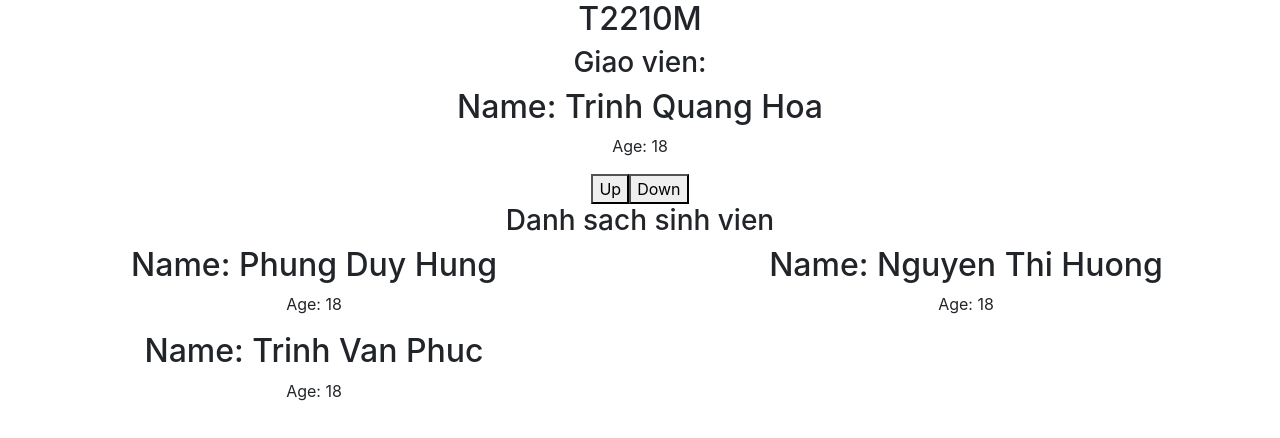
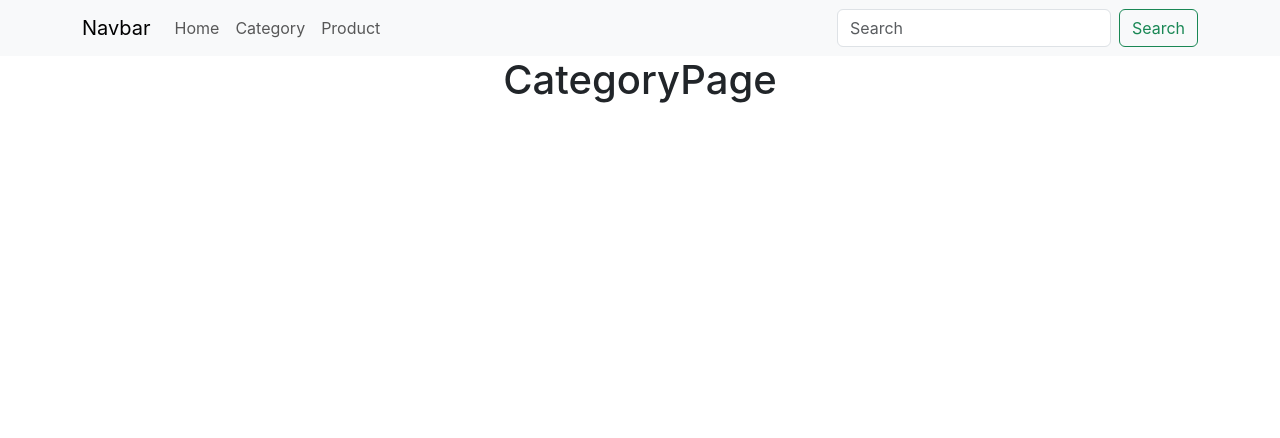
Before and after one commit to nthuongg/SEM3, a React (Create React App) app in the folder ReactJs/reactjs_demo/: page /category in a window 1280 px wide. Shown: the top 438 px of the page. Built offline with nearby package versions, Linux system fonts and the light colour scheme.

Commit message:
call api

```diff
--- a/ReactJs/reactjs_demo/package.json
+++ b/ReactJs/reactjs_demo/package.json
@@ -6,7 +6,9 @@
     "@testing-library/jest-dom": "^5.17.0",
     "@testing-library/react": "^13.4.0",
     "@testing-library/user-event": "^13.5.0",
+    "bootstrap": "^5.3.2",
     "react": "^18.2.0",
+    "react-bootstrap": "^2.9.1",
     "react-dom": "^18.2.0",
     "react-router-dom": "^6.20.0",
     "react-scripts": "5.0.1",
@@ -35,5 +37,8 @@
       "last 1 firefox version",
       "last 1 safari version"
     ]
+  },
+  "devDependencies": {
+    "tailwindcss": "^3.3.5"
   }
 }
--- a/ReactJs/reactjs_demo/src/App.js
+++ b/ReactJs/reactjs_demo/src/App.js
@@ -1,14 +1,25 @@
 import logo from './logo.svg';
 import './App.css';
-import Student from './components/Student';
-import Teacher from './components/Teacher';
-import ClassRoom from './components/ClassRoom';
+import NavComponent from './components/shared/Nav';
+import { Route, Routes } from 'react-router-dom';
+import HomePage from './components/pages/Home';
+import CategoryPage from './components/pages/Category';
+import ProductPage from './components/pages/Product';
+import RegisterPage from './components/pages/Register';
 
 function App() {
   return (
     <div className="App">
-      <ClassRoom/>
+    <NavComponent/>
+    <div className='content'>
+      <Routes>
+        <Route path='/' element={<HomePage/>}/>
+        <Route path='/category' element={<CategoryPage/>}/>
+        <Route path='/product' element={<ProductPage/>}/>
+
+      </Routes>
     </div>
+</div>
   );
 }
 
--- a/ReactJs/reactjs_demo/src/components/ClassRoom.js
+++ /dev/null
@@ -1,51 +0,0 @@
-import React from "react";
-
-import Student from "./Student";
-import Teacher from "./Teacher";
-
-class ClassRoom extends React.Component{
-    constructor(props){
-        super(props);
-        this.state = {
-            teacher: {
-                name: "Trinh Quang Hoa",
-                age: 18
-            },
-            students: [
-                {
-                    name:"Phung Duy Hung"
-                },
-                {
-                    name:"Nguyen Thi Huong"
-                },
-                {
-                    name:"Trinh Van Phuc"
-                }
-            ]
-        }
-    }
-    render(){
-        const teacher = this.state.teacher;
-        const students = this.state.students;
-        return (
-            <div>
-                <h2>T2210M</h2>
-                <h3>Giao vien: </h3>
-                <Teacher teacher={teacher}/>
-                <h3>Danh sach sinh vien</h3>
-                <div className="row">
-                    {
-                        students.map((e,i)=>{
-                            return (
-                                <div key={i} className="col-6">
-                                    <Student  student_name={e.name}/>
-                                </div>
-                            )
-                        })
-                    }
-                </div>
-            </div>
-        )
-    }
-}
-export default ClassRoom;
--- a/ReactJs/reactjs_demo/src/components/Student.js
+++ /dev/null
@@ -1,10 +0,0 @@
-function Student(props){
-    const name = props.student_name;
-    return(
-        <div>
-            <h2>Name: {name}</h2>
-            <p>Age: 18</p>
-        </div>
-    )
-}
-export default Student;
--- a/ReactJs/reactjs_demo/src/components/Teacher.js
+++ /dev/null
@@ -1,36 +0,0 @@
-import React from "react";
-
-class Teacher extends React.Component{
-    constructor(props){
-        super(props);
-        // this.state = {
-        //     age: 18
-        // }
-        this.increment = this.increment.bind(this);
-        this.decrease = this.decrease.bind(this);
-    }
-
-    increment() {
-        const age = this.state.age;
-        this.setState({age:age+1});
-    }
-
-    decrease() {
-        const age = this.state.age;
-        this.setState({age:age-1});
-    }
-
-
-    render(){
-        const teacher = this.props.teacher;
-        return (
-            <div>
-                <h2>Name: {teacher.name}</h2>
-                <p>Age: {teacher.age}</p>
-                <button type="button" onClick={this.increment}>Up</button>
-                <button type="button" onClick={this.decrease}>Down</button>
-            </div>
-        );
-    }
-}
-export default Teacher;
--- /dev/null
+++ b/ReactJs/reactjs_demo/src/components/pages/Category.js
@@ -0,0 +1,8 @@
+function CategoryPage(){
+    return (
+        <div className="container">
+            <h1>CategoryPage</h1>
+        </div>
+    )
+}
+export default CategoryPage;
--- /dev/null
+++ b/ReactJs/reactjs_demo/src/components/pages/Home.js
@@ -0,0 +1,50 @@
+import React from "react";
+import { Card, Col, Row } from "react-bootstrap";
+
+class HomePage extends React.Component{
+    constructor(props) {
+        super(props);
+        this.state = {
+            products : []
+        }
+    }
+
+    componentDidMount() {
+        //call api
+        const url = `https://dummyjson.com/products?limit=12`;
+        fetch(url).then(rs=>rs.json())
+        .then(rs=>{
+            this.setState({products: rs.products});
+            console.log(rs);
+        })
+        .catch(err=>{console.log(err)});
+    }
+    render() {
+        const products = this.state.products;
+        return (
+            <div className="container">
+                <h1>HomePage</h1>
+                <Row>
+                    {products.map(product => (
+                        <Col xs={3}>
+                        <Card.Img src={product.thumbnail}/>
+                        <Card.Body>
+                            <Card.Title>{product.title}</Card.Title>
+                            <Card.Title>{product.description}</Card.Title>
+                        </Card.Body>
+                        <Card.Footer>
+                            <Card.Text>{product.price}</Card.Text>
+                            <Card.Link className="btn btn-primary">
+                                Add to Cart
+                            </Card.Link>
+                        </Card.Footer>
+                    </Col>
+                    ))}
+
+                </Row>
+            </div>
+        )
+    }
+
+}
+export default HomePage;
--- /dev/null
+++ b/ReactJs/reactjs_demo/src/components/pages/Product.js
@@ -0,0 +1,8 @@
+function ProductPage(){
+    return (
+        <div className="container">
+            <h1>ProductPage</h1>
+        </div>
+    )
+}
+export default ProductPage;
--- /dev/null
+++ b/ReactJs/reactjs_demo/src/components/shared/Nav.js
@@ -0,0 +1,32 @@
+import { Link } from "react-router-dom";
+
+function NavComponent(props){
+    return (
+        <nav className="navbar navbar-expand-lg bg-body-tertiary">
+            <div className="container">
+                <a className="navbar-brand" href="#">Navbar</a>
+                <button className="navbar-toggler" type="button" data-bs-toggle="collapse" data-bs-target="#navbarSupportedContent" aria-controls="navbarSupportedContent" aria-expanded="false" aria-label="Toggle navigation">
+                <span className="navbar-toggler-icon"></span>
+                </button>
+                <div className="collapse navbar-collapse" id="navbarSupportedContent">
+                <ul className="navbar-nav me-auto mb-2 mb-lg-0">
+                    <li className="nav-item">
+                        <Link to="/" className="nav-link">Home</Link>
+                    </li>
+                    <li className="nav-item">
+                        <Link to="/category" className="nav-link">Category</Link>
+                    </li>
+                    <li className="nav-item">
+                    <Link to="/product" className="nav-link">Product</Link>
+                    </li>
+                </ul>
+                <form className="d-flex" role="search">
+                    <input className="form-control me-2" type="search" placeholder="Search" aria-label="Search"/>
+                    <button className="btn btn-outline-success" type="submit">Search</button>
+                </form>
+                </div>
+            </div>
+            </nav>
+    )
+}
+export default NavComponent;
--- a/ReactJs/reactjs_demo/src/index.js
+++ b/ReactJs/reactjs_demo/src/index.js
@@ -3,11 +3,14 @@ import ReactDOM from 'react-dom/client';
 import './index.css';
 import App from './App';
 import reportWebVitals from './reportWebVitals';
+import { BrowserRouter } from 'react-router-dom';
 
 const root = ReactDOM.createRoot(document.getElementById('root'));
 root.render(
   <React.StrictMode>
-    <App />
+    <BrowserRouter>
+      <App />
+    </BrowserRouter>
   </React.StrictMode>
 );
 
```
Also changed, not shown: ReactJs/reactjs_demo/tailwind.config.js (added, +8 -0 lines), 1 other file (tests, documents, lock files or other folders).
